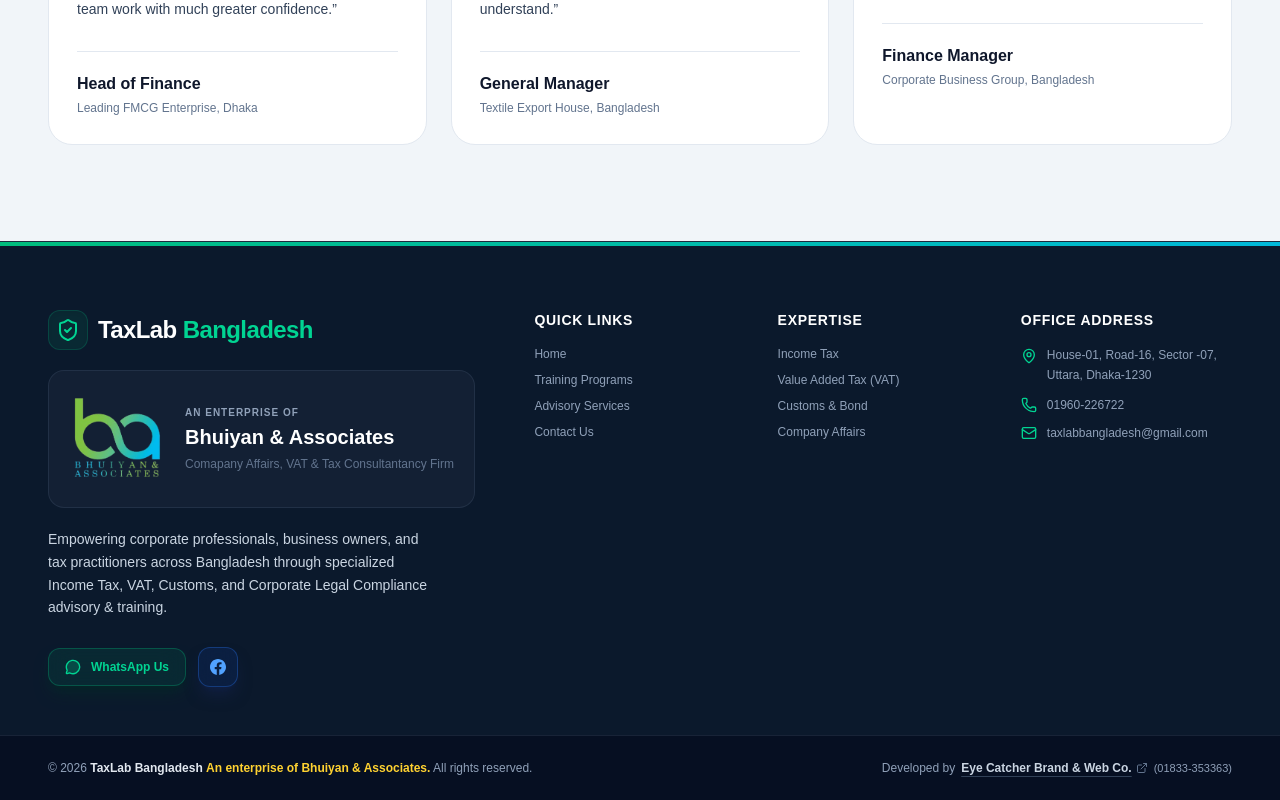
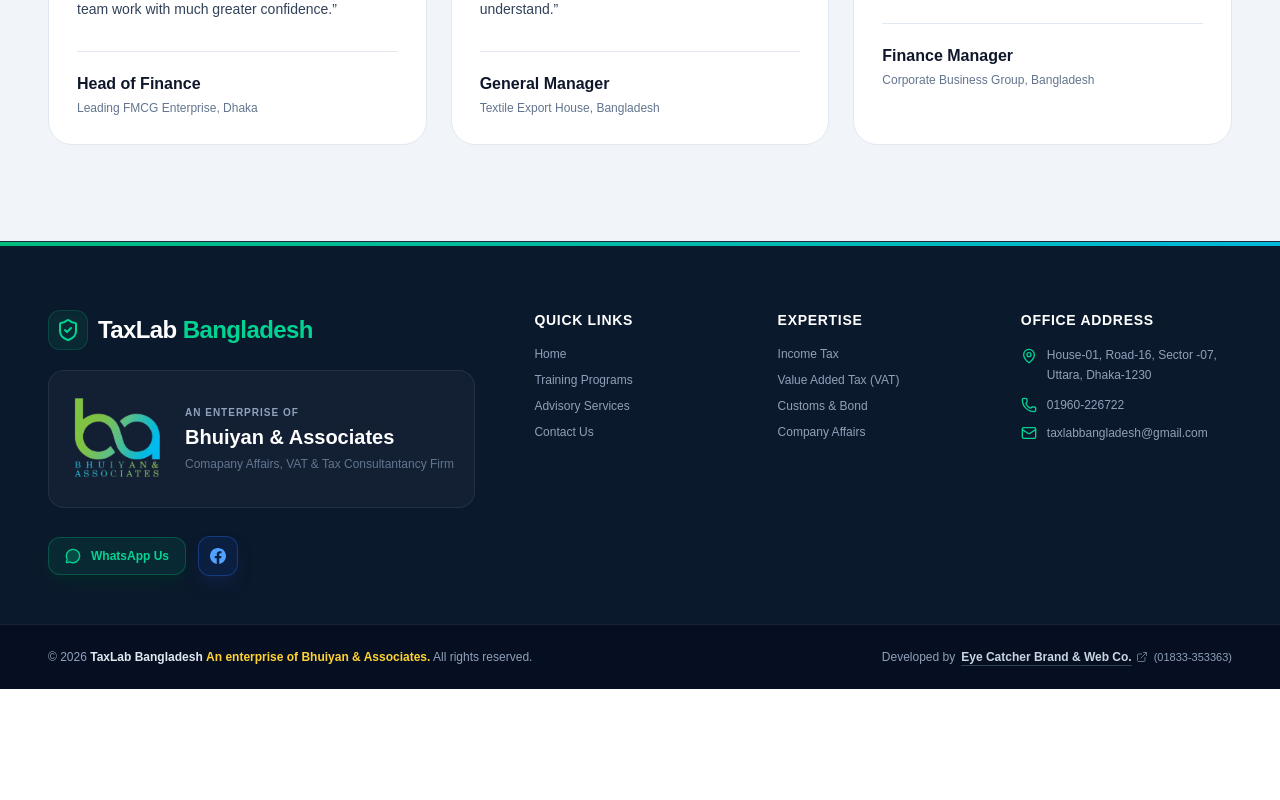
Before and after one commit to didarulislam01833/tax-lab-bangladesh, a Next.js app: page / in a window 1280 px wide. Shown: the part 2130-2930 px from the top of the page. After the commit the page ends 2819 px from the top, so only its background shows below. Built offline with nearby package versions, Linux system fonts and the light colour scheme.

Commit message:
Code Updated

```diff
--- a/components/Footer.jsx
+++ b/components/Footer.jsx
@@ -44,10 +44,6 @@ export default function Footer() {
                                 </p>
                             </div>
                         </div>
-
-                        <p className="text-slate-300 text-sm leading-relaxed max-w-sm">
-                            Empowering corporate professionals, business owners, and tax practitioners across Bangladesh through specialized Income Tax, VAT, Customs, and Corporate Legal Compliance advisory & training.
-                        </p>
 
                         {/* Gorgeous Social & Direct Action Buttons */}
                         <div className="pt-2 flex flex-wrap items-center gap-3">
```
